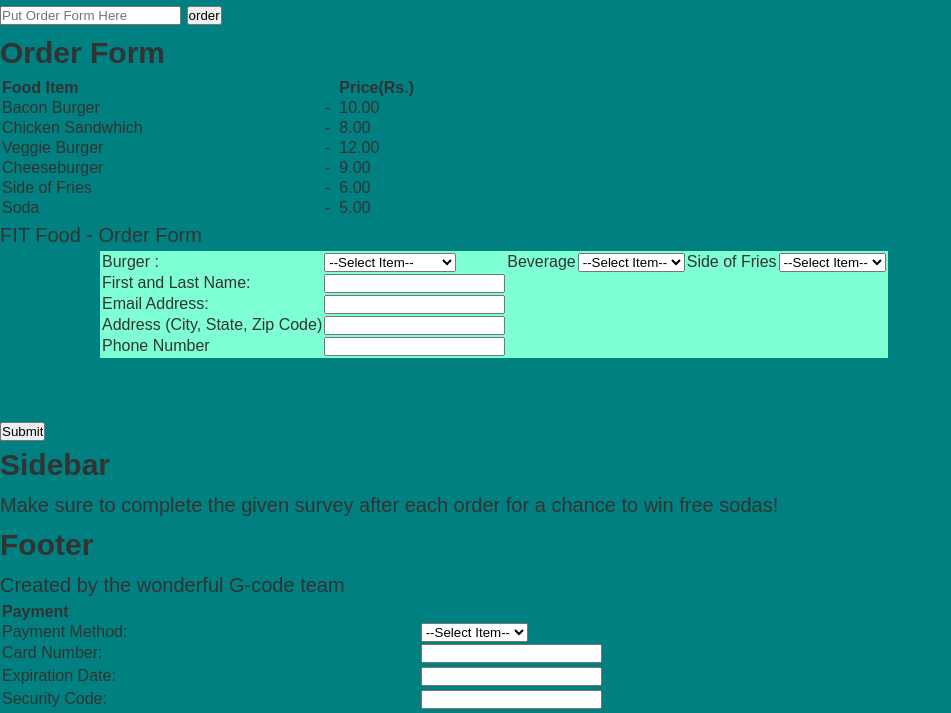
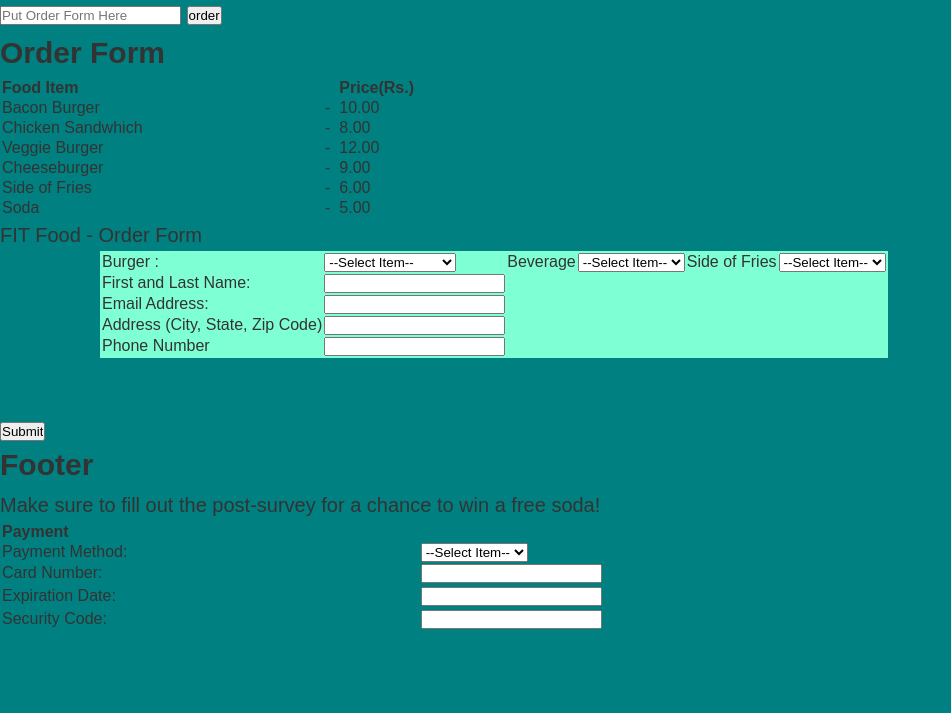
Before and after one commit to MaritzaMurillo/menu, a plain HTML site: page index.html in a window 1280 px wide. Shown: the part 1030-1743 px from the top of the page, without its empty margins (0-951 px from the left). After the commit the page ends 1663 px from the top, so only its background shows below. Drawn offline with Linux system fonts and the light colour scheme.

Commit message:
Update index.html

```diff
--- a/index.html
+++ b/index.html
@@ -165,17 +165,12 @@
                     </form>
               </body>
   </form>
-<!-- Add your restaurant order form above -->
 </main>
 
-<aside role='complementary'>
-  <h2>Sidebar</h2>
-  <p>Make sure to complete the given survey after each order for a chance to win free sodas!</p>
-</aside>
 
 <footer role='contentinfo'>
-  <h2>Footer</h2>
-  <p>Created by the wonderful G-code team</p>
+  <h2 class="footer">Footer</h2>
+  <p>Make sure to fill out the post-survey for a chance to win a free soda!</p>
 </footer>
 
 </body>
```
